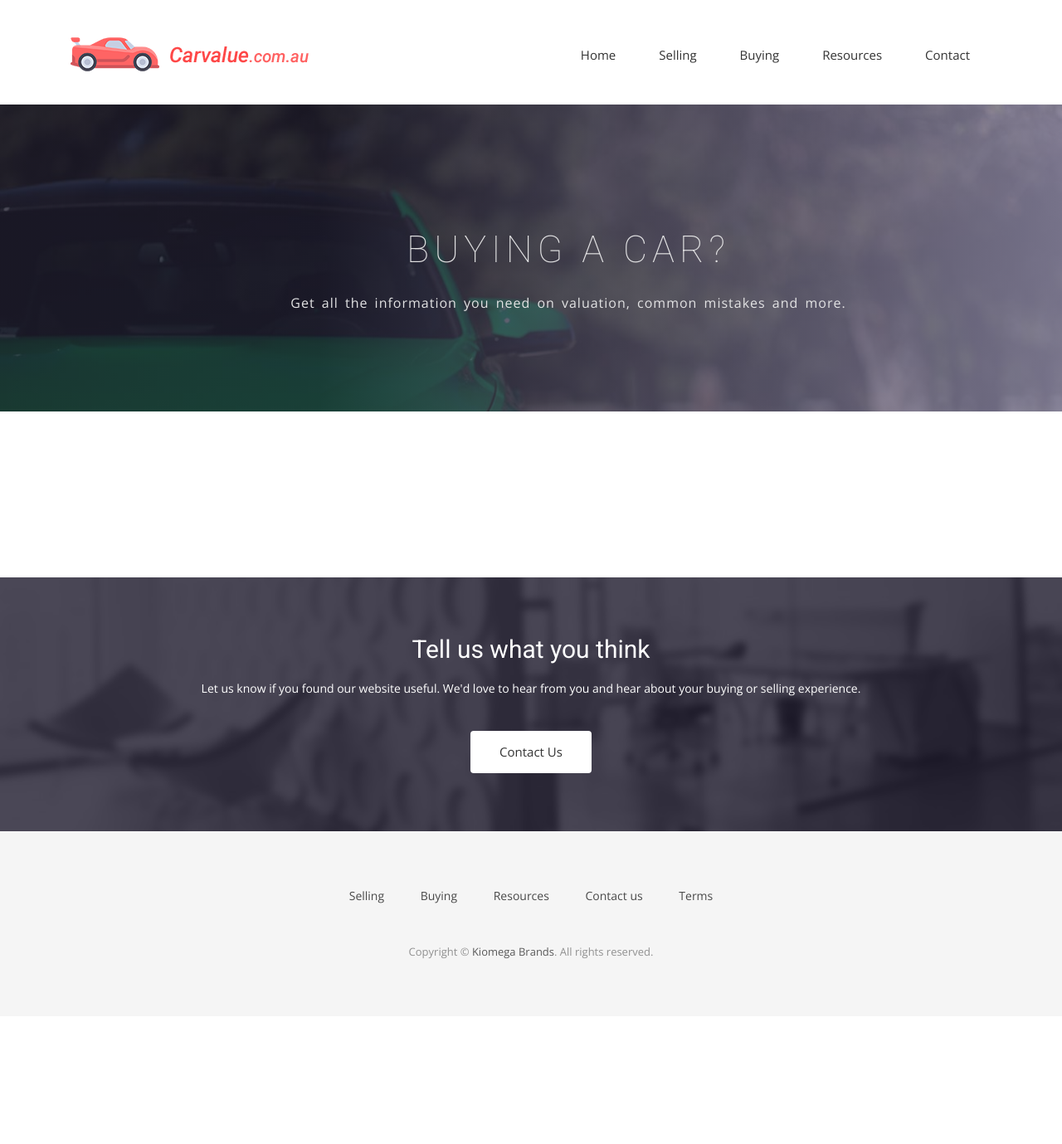
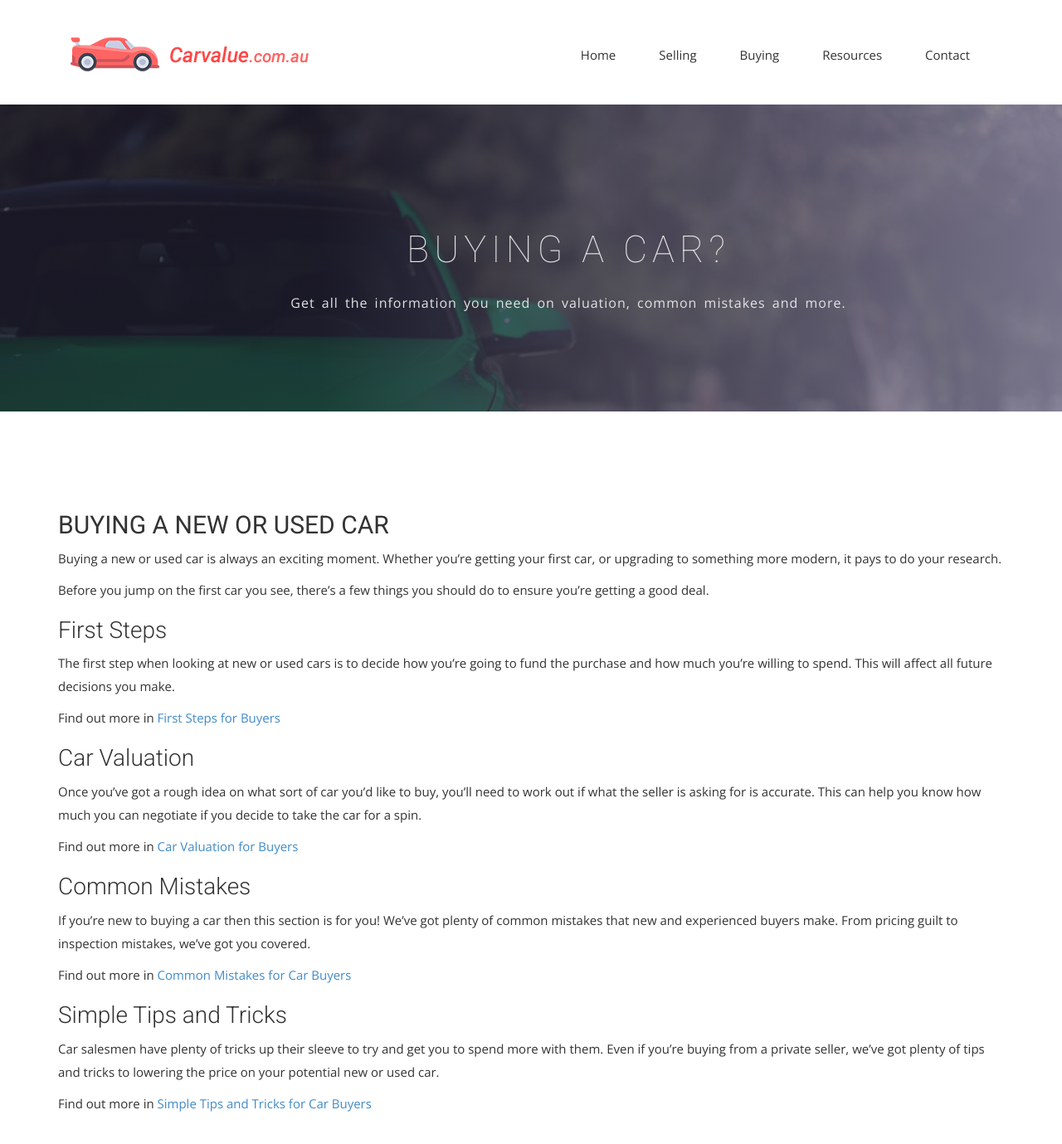
Before and after one commit to kiomega/carvalue-parking, a Jekyll site: the page built from buying.html, in a window 1280 px wide and 1400 px high. Shown: the top 1379 px of the window at 83% size. Built offline with Jekyll 4.4.1, drawn with Linux system fonts in a browser that asks for light colours; nearby versions of some CDN libraries; some web fonts are replaced.

Commit message:
Added buying section articles

```diff
--- a/buying.html
+++ b/buying.html
@@ -21,6 +21,34 @@ description: Get the latest information on car valuation, common mistakes, tips
     <!-- Portfolio Start -->
 <section id="buying">
     <div class="container">
+        <div class="row">
+            <div class="col-md-12">
+                <h2 class="capitalize">Buying a new or used car</h2>
+                <p>Buying a new or used car is always an exciting moment. Whether you’re getting your first car, or upgrading to something more modern, it pays to do your research.</p>
+
+                <p>Before you jump on the first car you see, there’s a few things you should do to ensure you’re getting a good deal.</p>
+
+                <h3>First Steps</h3>
+                <p>The first step when looking at new or used cars is to decide how you’re going to fund the purchase and how much you’re willing to spend. This will affect all future decisions you make.</p>
+
+                <p>Find out more in <a href="{{ site.baseurl }}/buying-new-used-cars/first-steps/">First Steps for Buyers</a></p>
+
+                <h3>Car Valuation</h3>
+                <p>Once you’ve got a rough idea on what sort of car you’d like to buy, you’ll need to work out if what the seller is asking for is accurate. This can help you know how much you can negotiate if you decide to take the car for a spin.</p>
+
+                <p>Find out more in <a href="{{ site.baseurl }}/buying-new-used-cars/new-used-car-valuation/">Car Valuation for Buyers</a></p>
+
+                <h3>Common Mistakes</h3>
+                <p>If you’re new to buying a car then this section is for you! We’ve got plenty of common mistakes that new and experienced buyers make. From pricing guilt to inspection mistakes, we’ve got you covered.</p>
+
+                <p>Find out more in <a href="{{ site.baseurl }}/buying-new-used-cars/common-mistakes-when-buying-new-used-cars/">Common Mistakes for Car Buyers</a></p>
+
+                <h3>Simple Tips and Tricks</h3>
+                <p>Car salesmen have plenty of tricks up their sleeve to try and get you to spend more with them. Even if you’re buying from a private seller, we’ve got plenty of tips and tricks to lowering the price on your potential new or used car.</p>
+
+                <p>Find out more in <a href="{{ site.baseurl }}/buying-new-used-cars/simple-tips-tricks-when-buying-new-used-car/">Simple Tips and Tricks for Car Buyers</a></p>
+            </div>
+        </div>
     </div>
 </section>
 
```
Also changed, not shown: buying-common-mistakes.md (added, +41 -0 lines), buying-first-steps.md (added, +39 -0 lines), buying-tips-tricks.md (added, +33 -0 lines), buying-valuation.md (added, +31 -0 lines).
